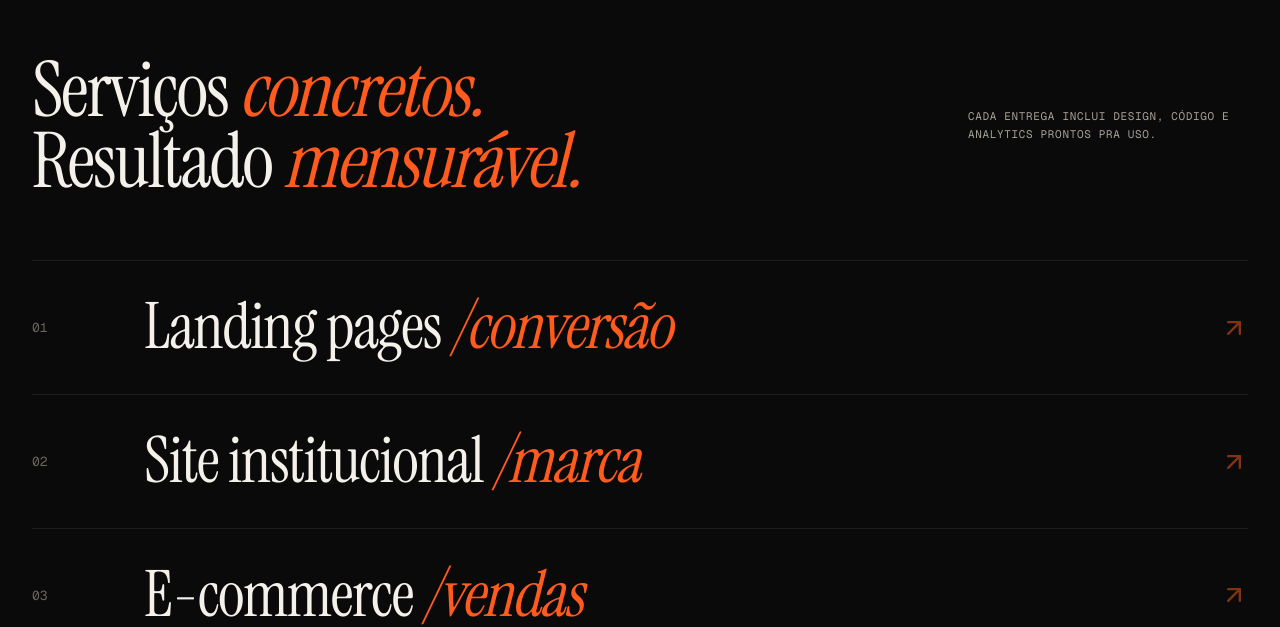
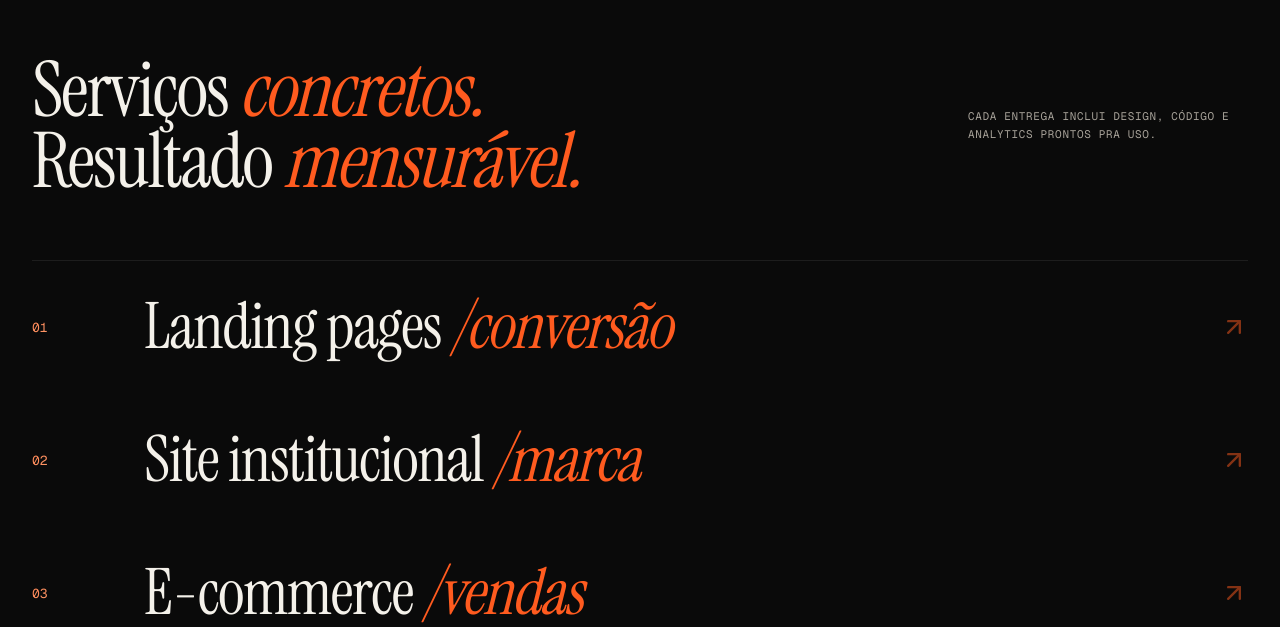
Before and after one commit to GapdmmDev/Kodus-Design, a Next.js app: page / in a window 1280 px wide. Shown: the part 843-1470 px from the top of the page. Built offline with nearby package versions, Linux system fonts and the light colour scheme.

Commit message:
feat: implementado animação em serviços

```diff
--- a/src/app/globals.css
+++ b/src/app/globals.css
@@ -214,3 +214,50 @@ button,
    ────────────────────────────────────────────────────────────────────────── */
 .safe-top { padding-top: env(safe-area-inset-top); }
 .safe-bottom { padding-bottom: env(safe-area-inset-bottom); }
+
+/* ──────────────────────────────────────────────────────────────────────────
+   Stacking services cards
+   ────────────────────────────────────────────────────────────────────────── */
+.services-section {
+  opacity: 0;
+  transform: translateY(36px);
+  transition:
+    opacity 0.85s cubic-bezier(0.22, 1, 0.36, 1),
+    transform 0.85s cubic-bezier(0.22, 1, 0.36, 1);
+}
+.services-section.section-visible {
+  opacity: 1;
+  transform: translateY(0);
+}
+
+.service-card {
+  position: sticky;
+  top: 80px;
+  background: var(--bg); /* cobre o row abaixo ao empilhar */
+  will-change: transform;
+  transition: transform 0.12s ease-out;
+}
+
+@keyframes gradient-shift {
+  0%, 100% { background-position: 0% 50%; }
+  50%       { background-position: 100% 50%; }
+}
+
+.service-idx {
+  background: linear-gradient(135deg, var(--accent) 0%, #ff9a6c 60%, var(--accent) 100%);
+  background-size: 200% 200%;
+  -webkit-background-clip: text;
+  background-clip: text;
+  -webkit-text-fill-color: transparent;
+  animation: gradient-shift 3s ease infinite;
+}
+
+@media (prefers-reduced-motion: reduce) {
+  .services-section {
+    opacity: 1;
+    transform: none;
+    transition: none;
+  }
+  .service-card { transition: none; }
+  .service-idx { animation: none; }
+}
--- a/src/components/landing/Services.tsx
+++ b/src/components/landing/Services.tsx
@@ -1,18 +1,76 @@
+"use client";
+
+import { useEffect, useRef } from "react";
 import Link from "next/link";
 import { ArrowUpRight } from "lucide-react";
 import { Container } from "@/components/ui/container";
-import { Reveal } from "@/components/ui/reveal";
 import { services } from "@/lib/content";
 import { cn } from "@/lib/cn";
 
+const CARD_TOP = 80;
+const MAX_SCALE_LOSS = 0.06;
+
 export function Services() {
+  const sectionRef = useRef<HTMLElement>(null);
+  const cardsRef = useRef<(HTMLDivElement | null)[]>([]);
+
+  // Stacking scale + opacity
+  useEffect(() => {
+    const cards = cardsRef.current.filter(Boolean) as HTMLDivElement[];
+    if (cards.length === 0) return;
+
+    function updateCardScale() {
+      cards.forEach((card, i) => {
+        if (i >= cards.length - 1) {
+          card.style.transform = "translateY(0)";
+          return;
+        }
+        const nextCard = cards[i + 1];
+        const distanceRemaining = Math.max(
+          0,
+          nextCard.getBoundingClientRect().top - CARD_TOP,
+        );
+        const progress = Math.max(
+          0,
+          Math.min(1, 1 - distanceRemaining / card.offsetHeight),
+        );
+        const stackDepth = cards.length - 1 - i;
+        card.style.transform = `translateY(${8 * stackDepth * progress}px)`;
+        card.style.opacity = "1";
+      });
+    }
+
+    window.addEventListener("scroll", updateCardScale, { passive: true });
+    updateCardScale();
+    return () => window.removeEventListener("scroll", updateCardScale);
+  }, []);
+
+  // Section fade-in
+  useEffect(() => {
+    const section = sectionRef.current;
+    if (!section) return;
+    const observer = new IntersectionObserver(
+      (entries) => {
+        entries.forEach((entry) => {
+          if (entry.isIntersecting) {
+            entry.target.classList.add("section-visible");
+            observer.unobserve(entry.target);
+          }
+        });
+      },
+      { threshold: 0.05, rootMargin: "0px 0px -20px 0px" },
+    );
+    observer.observe(section);
+    return () => observer.disconnect();
+  }, []);
+
   return (
     <section
+      ref={sectionRef}
       id="servicos"
-      className="py-[120px] max-[980px]:py-[80px] max-[600px]:py-16"
+      className="services-section py-[120px] max-[980px]:py-[80px] max-[600px]:py-16"
     >
       <Container>
-        <Reveal>
         {/* ── Section header ─────────────────────────────────────── */}
         <div className="mb-16 flex items-center justify-between gap-8 max-[980px]:mb-10 max-[980px]:flex-col max-[980px]:items-start">
           <h2
@@ -30,7 +88,7 @@ export function Services() {
                     </em>
                   ) : (
                     <span key={si}>{seg.text}</span>
-                    )
+                  ),
                 )}
               </span>
             ))}
@@ -43,12 +101,20 @@ export function Services() {
 
         {/* ── Service list ───────────────────────────────────────── */}
         <div className="border-t border-[var(--line)]">
-            {services.items.map((item) => (
+          {services.items.map((item, i) => (
+            <div
+              key={item.idx}
+              ref={(el) => { cardsRef.current[i] = el; }}
+              className="service-card"
+              style={{ zIndex: i + 1 }}
+            >
               <Link
-                key={item.idx}
                 href="/formulario"
                 aria-label={`${item.name}${item.em} — começar projeto`}
-                className="svc-row group relative flex items-center border-b border-[var(--line)] py-9 max-[980px]:py-7 max-[600px]:py-6 focus-visible:outline-none focus-visible:ring-2 focus-visible:ring-[var(--accent)] focus-visible:ring-offset-2 focus-visible:ring-offset-[var(--bg)]"
+                className={cn(
+                  "svc-row group relative flex items-center py-9 max-[980px]:py-7 max-[600px]:py-6 focus-visible:outline-none focus-visible:ring-2 focus-visible:ring-[var(--accent)] focus-visible:ring-offset-2 focus-visible:ring-offset-[var(--bg)]",
+                  i === services.items.length - 1 && "border-b border-[var(--line)]",
+                )}
               >
                 {/* Hover gradient background */}
                 <div
@@ -64,15 +130,13 @@ export function Services() {
                 <div
                   className={cn(
                     "relative flex flex-1 items-baseline gap-8",
-                    // Desktop 2-col grid: 80px idx + remaining name
                     "min-[980px]:grid min-[980px]:grid-cols-[80px_1fr] min-[980px]:items-center",
-                    // Mobile 2-col grid: 48px idx + name
                     "grid grid-cols-[48px_1fr] items-center",
                     "max-[980px]:gap-4",
                   )}
                 >
                   {/* Index */}
-                  <span className="font-mono text-[13px] text-[var(--fg-mute)]">
+                  <span className="service-idx font-mono text-[13px]">
                     {item.idx}
                   </span>
 
@@ -81,7 +145,6 @@ export function Services() {
                     className={cn(
                       "display leading-none tracking-[-0.02em]",
                       "text-[clamp(28px,8vw,42px)] min-[980px]:text-[clamp(36px,5vw,68px)]",
-                      // No wrapping on desktop
                       "min-[980px]:whitespace-nowrap",
                     )}
                   >
@@ -92,16 +155,16 @@ export function Services() {
                   </span>
                 </div>
 
-                {/* Arrow — animated via .svc-arrow CSS class */}
+                {/* Arrow */}
                 <ArrowUpRight
                   size={28}
                   aria-hidden="true"
                   className="svc-arrow relative shrink-0 text-[var(--accent)]"
                 />
               </Link>
+            </div>
           ))}
         </div>
-        </Reveal>
       </Container>
     </section>
   );
```
Lines whose indentation alone changed are shown as unchanged.
